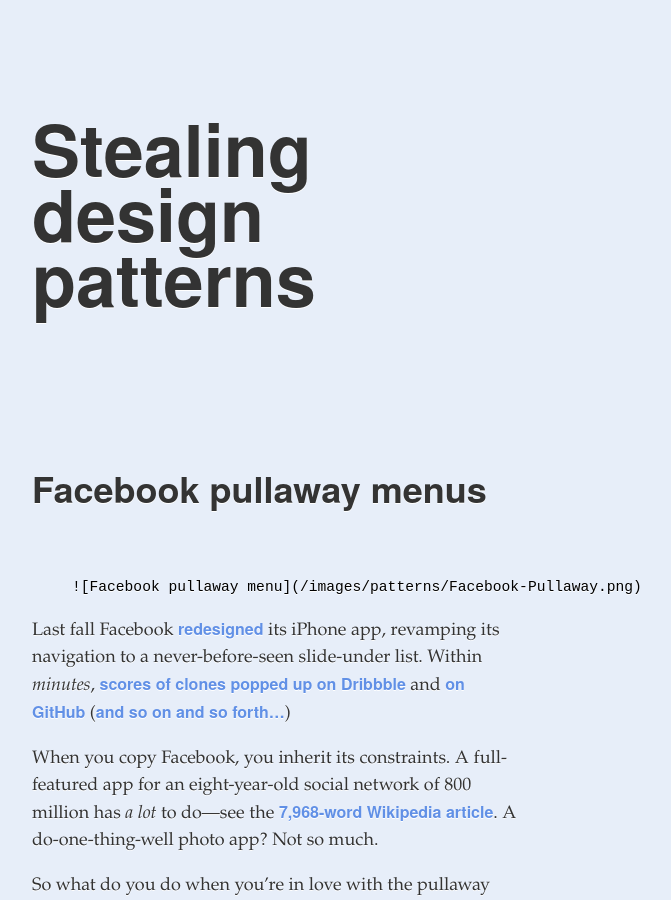
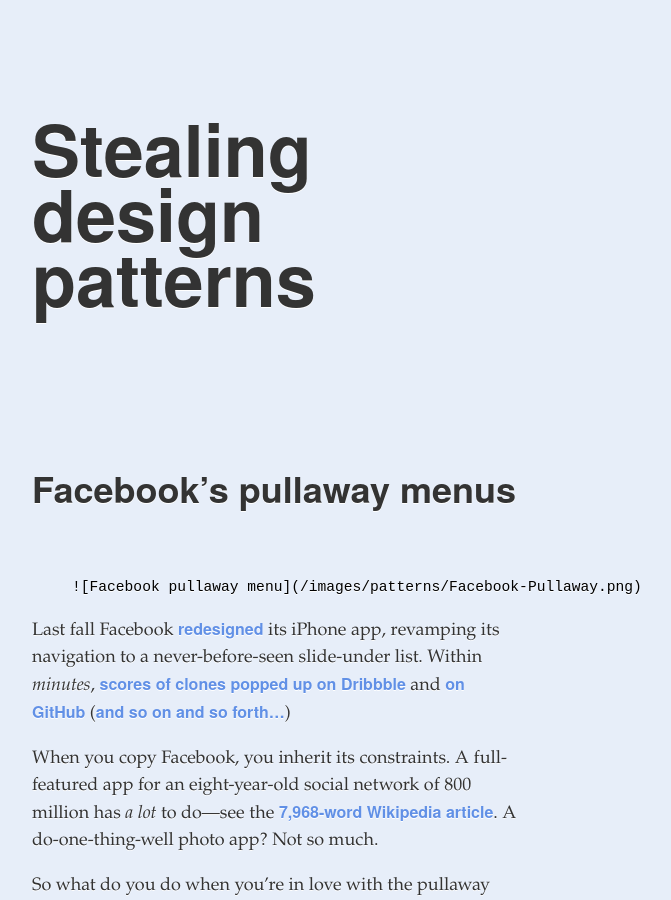
Before and after one commit to peyton/peyton.github.io, a Jekyll site: the page built from _posts/2012-03-01-patterns.md, in a window 1280 px wide and 900 px high. Shown: the whole window, without its empty margins (365-1036 px from the left). Built offline with Jekyll 4.4.1, drawn with Linux system fonts in a browser that asks for light colours; some of the changed text lies outside the part shown.

Commit message:
Fix youtube

```diff
--- a/_posts/2012-03-01-patterns.md
+++ b/_posts/2012-03-01-patterns.md
@@ -5,7 +5,7 @@
 
 
 
-## Facebook pullaway menus ##
+## Facebook's pullaway menus ##
 
 <figure markdown="1">
     ![Facebook pullaway menu](/images/patterns/Facebook-Pullaway.png)
@@ -47,6 +47,6 @@
 
 ## Login screens ##
 
-## Clear table gestures ##
+## Clear's gestures ##
 
-<iframe width="486" height="273" src="http://www.youtube.com/embed/0nBLtPC7mnI" frameborder="0"></iframe>
+<iframe width="486" height="293" src="http://www.youtube.com/embed/0nBLtPC7mnI" frameborder="0"></iframe>
```
